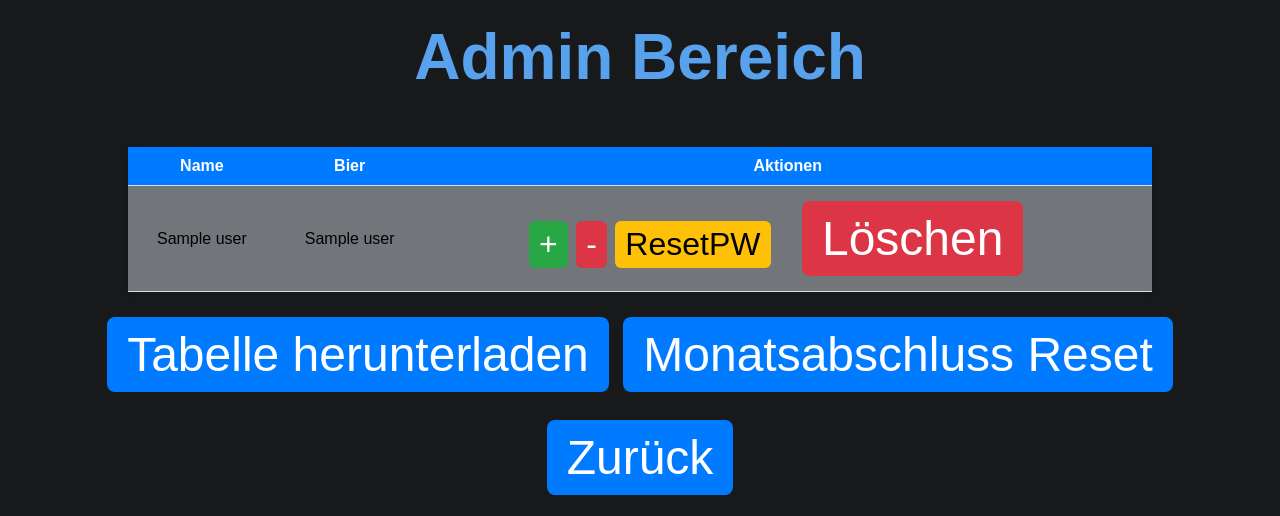
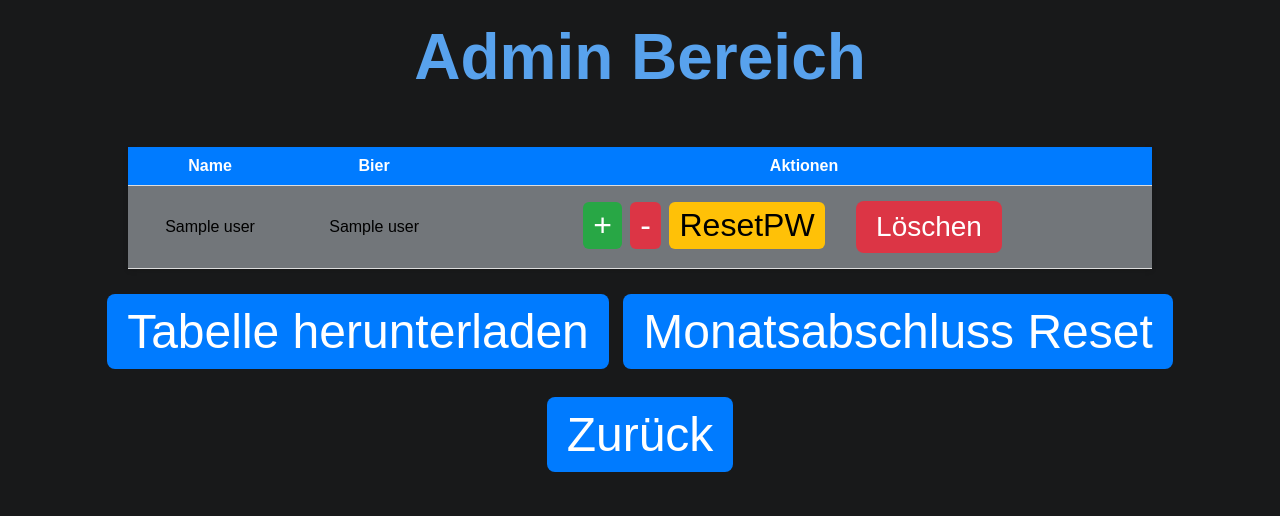
Before and after one commit to ChristianWarschburger/BierApp, a Flask app: template templates/admin.html in a window 1280 px wide. Shown: the top 516 px of the page. Run offline with Flask 3, Linux system fonts and the light colour scheme; the template is opened without the code that fills it: most values are stand-ins (such as "Sample title", 1, 10 or a date in 2020).

Commit message:
Update style.css

```diff
--- a/static/style.css
+++ b/static/style.css
@@ -29,6 +29,10 @@ a, Button {
     border: none;
     border-radius: 8px;
     transition: 0.3s;
+}
+
+Button.a{
+    font-size: 28px;
 }
 
 /* Tabelle */
```
